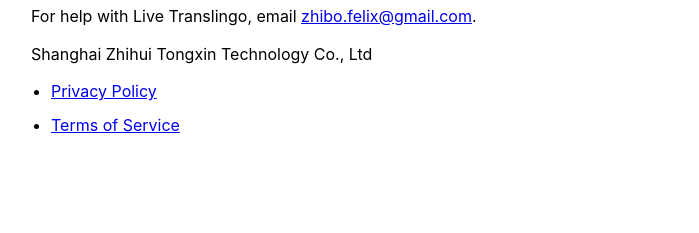
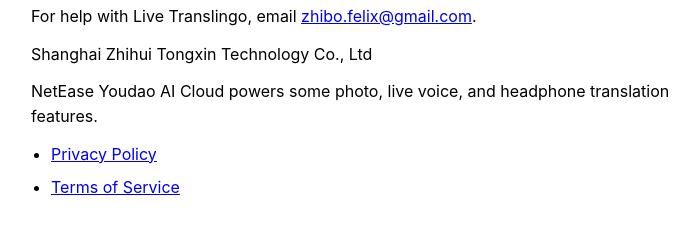
Before and after one commit to FelixHuang56/live-translingo-support, a plain HTML site: page support.html in a window 1280 px wide. Shown: the part 65-298 px from the top of the page, without its empty margins (273-972 px from the left). Drawn offline with Linux system fonts and the light colour scheme.

Commit message:
Credit NetEase Youdao translation services

```diff
--- a/support.html
+++ b/support.html
@@ -11,6 +11,7 @@
   <h1>Live Translingo Support</h1>
   <p>For help with Live Translingo, email <a href="mailto:zhibo.felix@gmail.com">zhibo.felix@gmail.com</a>.</p>
   <p>Shanghai Zhihui Tongxin Technology Co., Ltd</p>
+  <p>NetEase Youdao AI Cloud powers some photo, live voice, and headphone translation features.</p>
 
   <nav aria-label="Legal information">
     <ul>
```
